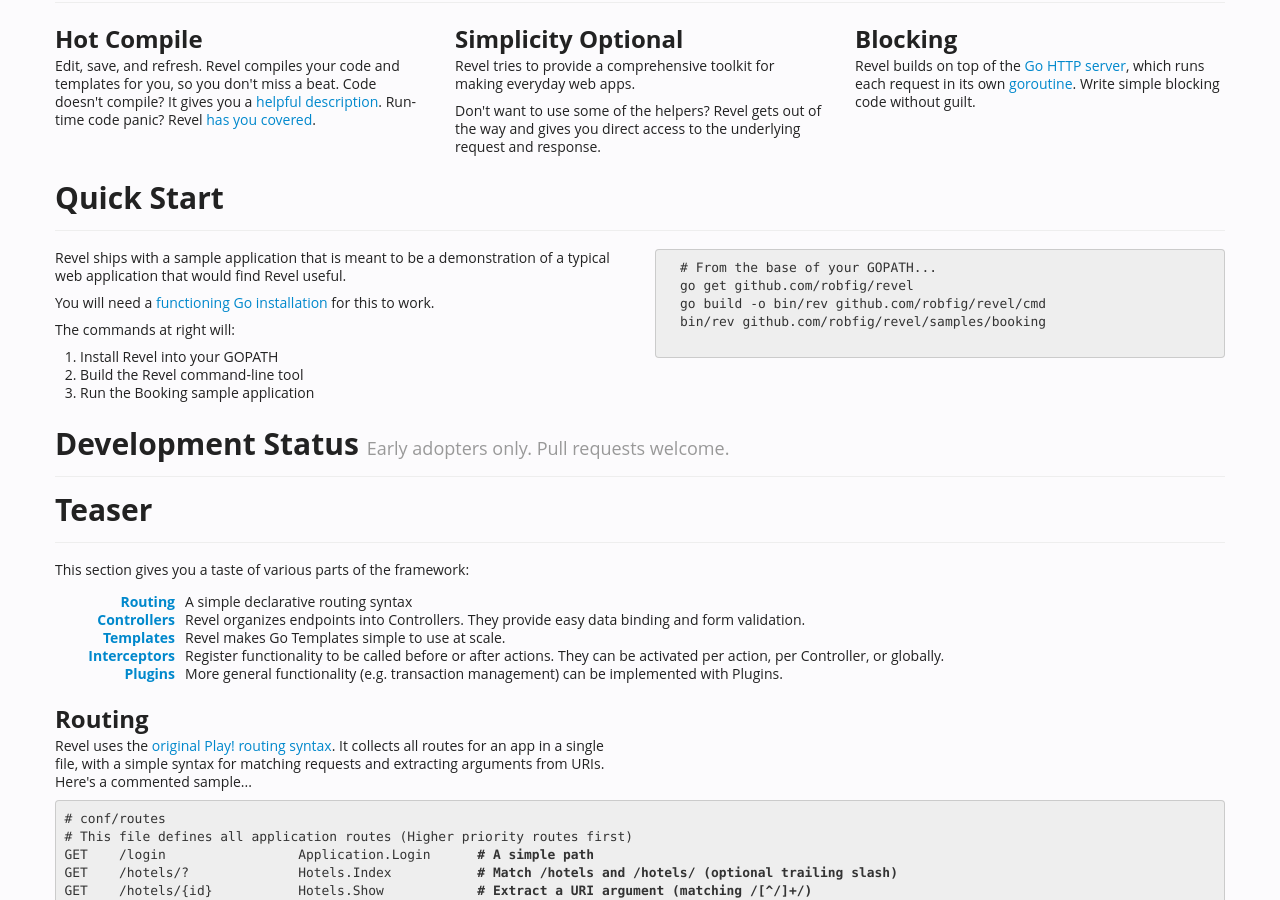
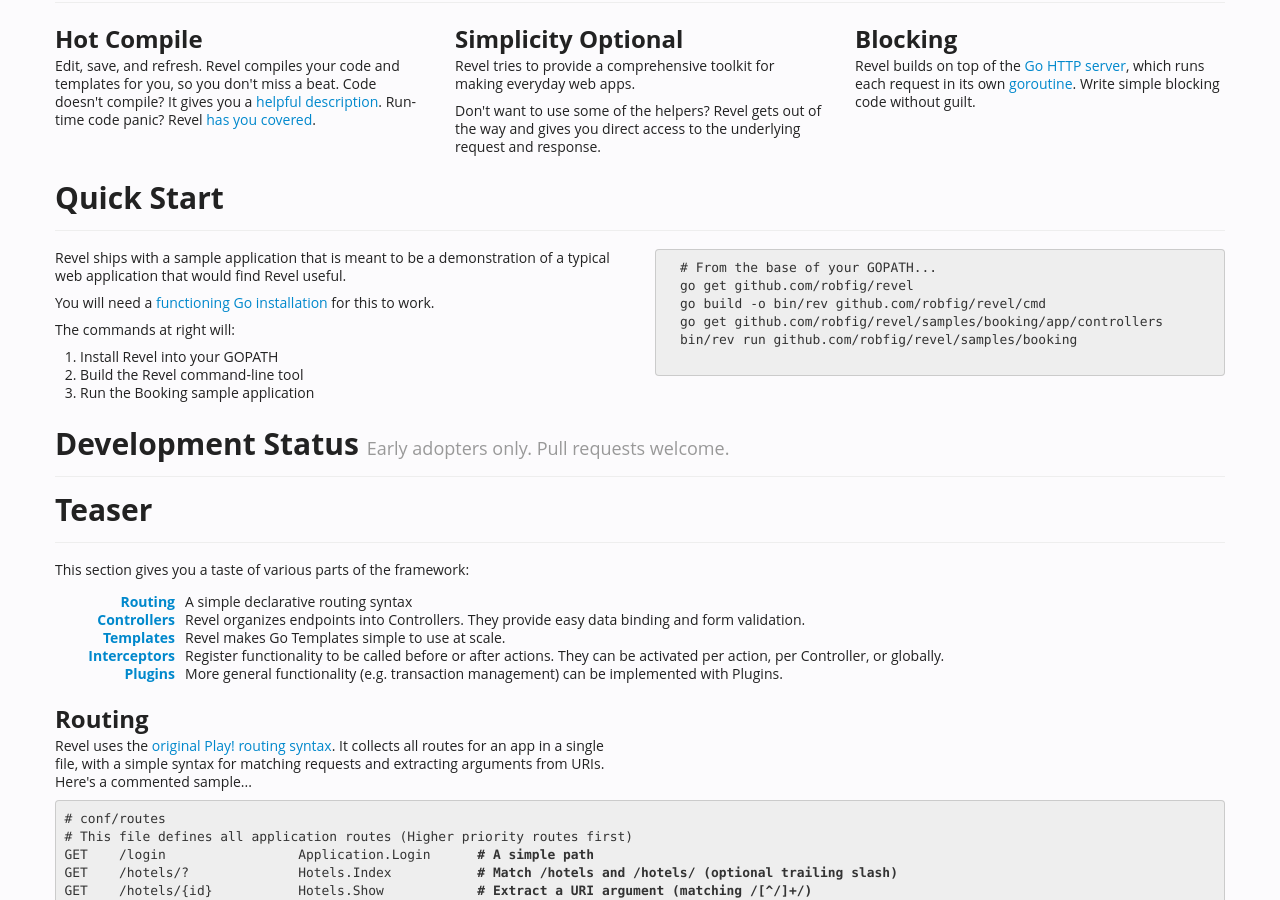
Before and after one commit to revel/revel, a Jekyll site: the page built from index.html, in a window 1280 px wide and 900 px high, scrolled down 713 px. Built offline with Jekyll 4.4.1, drawn with Linux system fonts in a browser that asks for light colours.

Commit message:
Update quick start to (a) get dependencies for the sample app and (b) use the new 'run' command.

```diff
--- a/index.html
+++ b/index.html
@@ -98,7 +98,8 @@
   # From the base of your GOPATH...
   go get github.com/robfig/revel
   go build -o bin/rev github.com/robfig/revel/cmd
-  bin/rev github.com/robfig/revel/samples/booking
+  go get github.com/robfig/revel/samples/booking/app/controllers
+  bin/rev run github.com/robfig/revel/samples/booking
             </pre>
           </div>
         </div>
```
